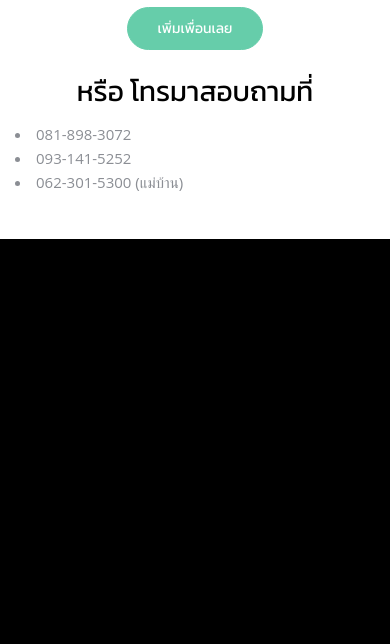
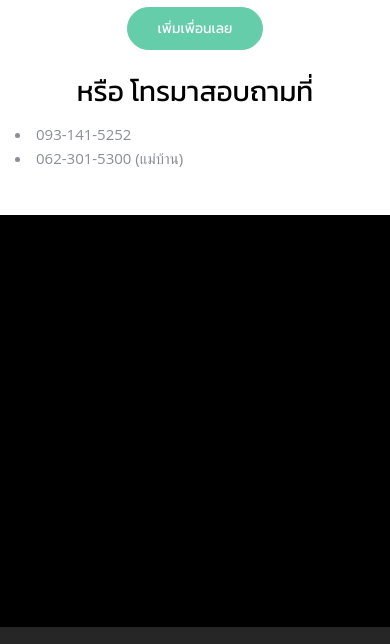
Before and after one commit to theethawat/chaesonvintage, a website: page index.html in a window 390 px wide. Shown: the part 6755-7399 px from the top of the page. Drawn offline with Linux system fonts and the light colour scheme.

Commit message:
Update Telephone Contact

```diff
--- a/index.html
+++ b/index.html
@@ -452,7 +452,6 @@
           </div>
           <div class="col-md-3 col-sm-3 probootstrap-animate">
               <h3 class="kanit acenter">หรือ โทรมาสอบถามที่</h3>
-              <li>081-898-3072</li>
               <li>093-141-5252</li>
               <li>062-301-5300 (แม่บ้าน)</li>
           </div>
@@ -508,7 +507,7 @@
               <div class="row">
                 <div class="col-md-6">
                   <p> 259 หมู่ 11 ตำบลแจ้ซ้อน <br> อำเภอเมืองปาน จังหวัดลำปาง 52240
-                  <br> เบอร์โทรติดต่อ 081-898-3072
+                  <br> เบอร์โทรติดต่อ 093-141-5252
                 <br> Email : <a href="mailto:contact@chaesonvintage.com">contact@chaesonvintage.com</a> </p>
                 </div>
                 <div class="col-md-6">
```
